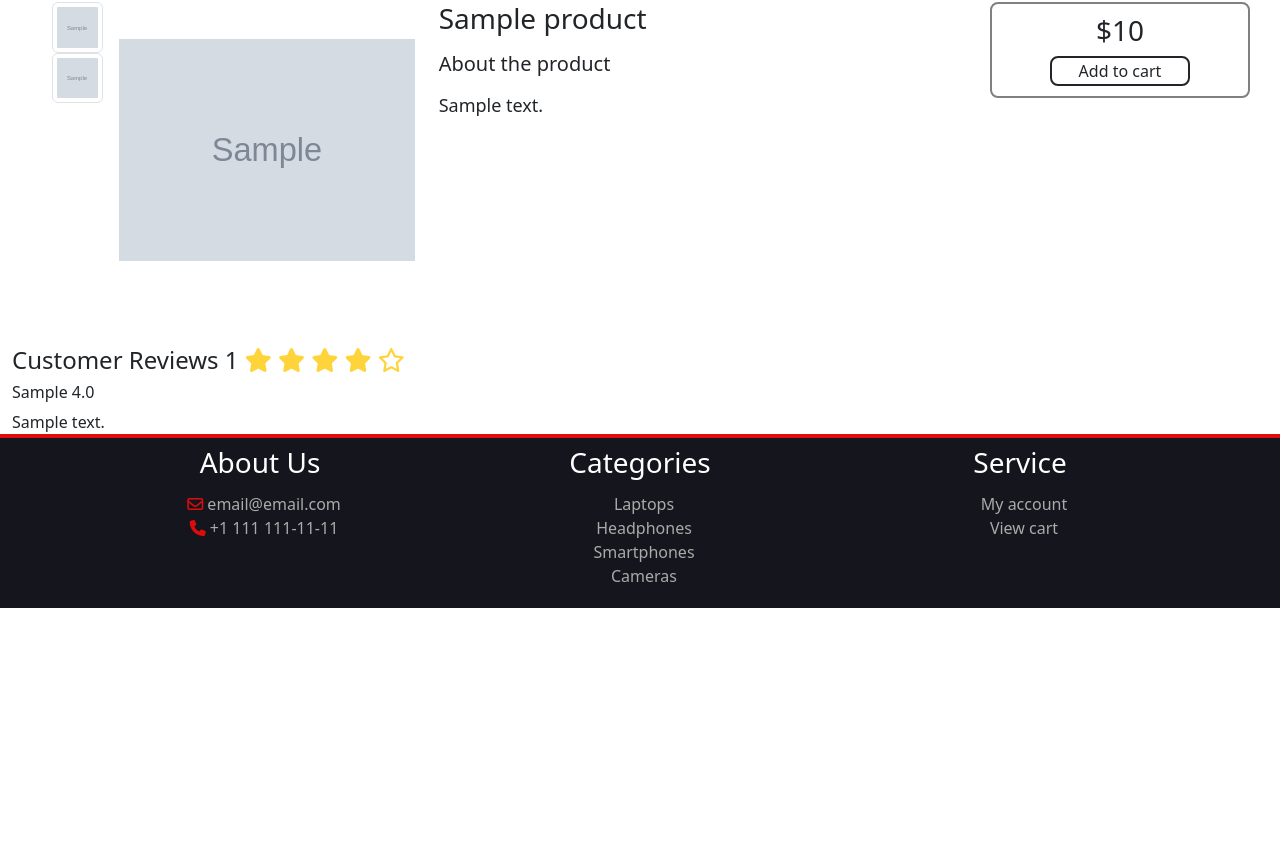
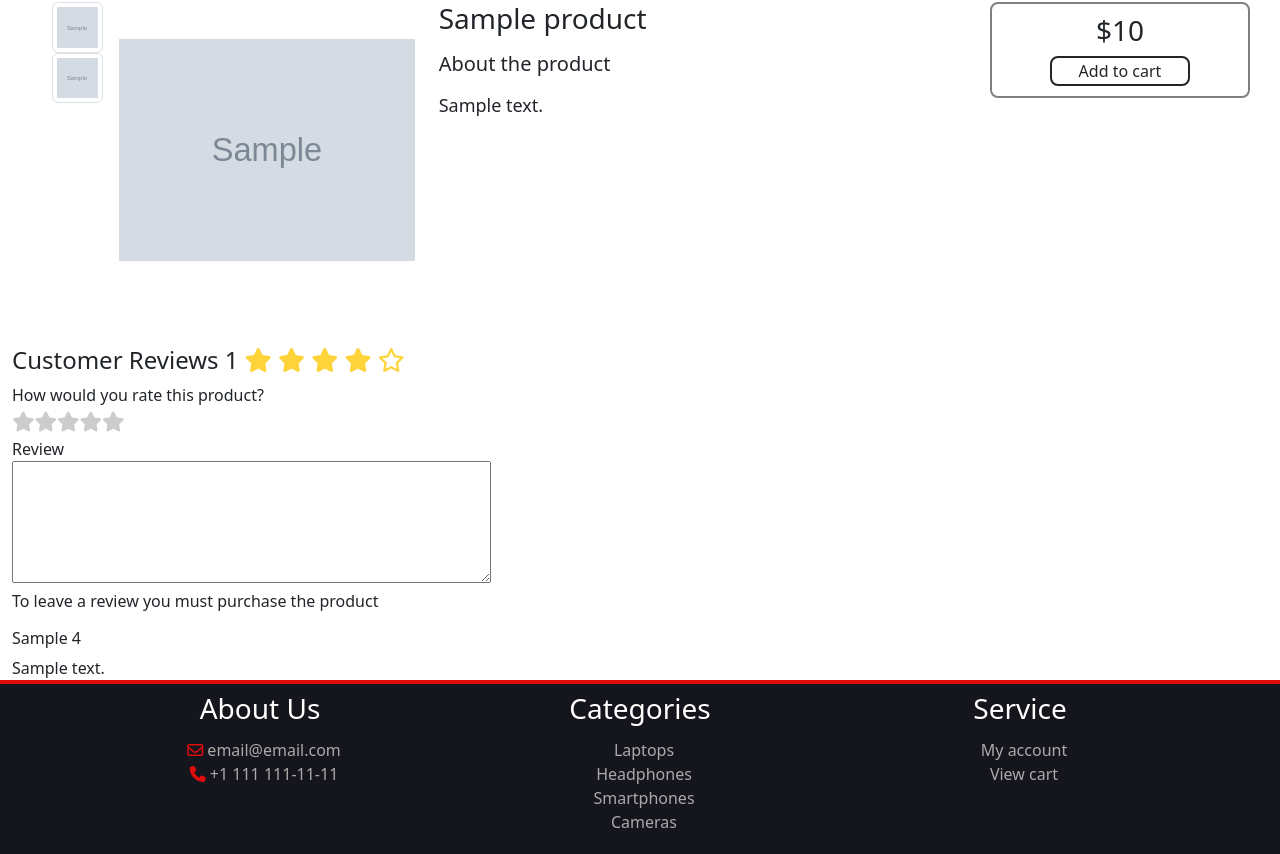
Before and after one commit to Artem19868/Internet-Store, a Django app: a page that uses internet_store/templates/store/product_detail.html in a window 1280 px wide. Shown: the part 206-1060 px from the top of the page. Before the commit the page ends 814 px from the top, so only its background shows below. Run offline with Django 5.2, Linux system fonts and the light colour scheme; tables that the repository leaves empty hold one stand-in row (values such as "Sample post"); grey boxes marked "Sample" are stand-in pictures; some libraries are stand-ins or nearby versions.

Commit message:
add the ability to leave reviews

```diff
--- a/internet_store/cart/models.py
+++ b/internet_store/cart/models.py
@@ -26,6 +26,7 @@ class CartItem(models.Model):
     amount = models.IntegerField( default=1, verbose_name='Amount')
     variations = models.ManyToManyField(Variation, blank=True, verbose_name='Product variations')
     is_active = models.BooleanField(default=True, verbose_name='Is active')
+    is_purchased = models.BooleanField(default=False, verbose_name='Is purchased')
 
     def __str__(self):
         return f'Product: {self.product}'
--- a/internet_store/orders/urls.py
+++ b/internet_store/orders/urls.py
@@ -2,6 +2,7 @@ from django.urls import path, include
 from. import views
 
 urlpatterns = [
-   path('/buy/<slug:product_slug>', views.buy, name='buy')
+   path('/buy/<slug:product_slug>', views.buy, name='buy'),
+   path('/write_review/<int:product_id>', views.write_review, name='write_review')
 
 ]
--- a/internet_store/static/css/product.css
+++ b/internet_store/static/css/product.css
@@ -60,6 +60,7 @@
     background-color: #212529;
     color: white;
 }
+
 /* Product detail styles */
 #product-detail{
     margin: 0, auto;
@@ -104,6 +105,33 @@
     font-size: 18px;
     font-weight: 400;
 }
+.rate {
+    display: flex;
+    flex-direction: row-reverse;
+    justify-content: flex-end;
+}
+
+.rate > input {
+    display: none;
+}
+
+.rate > label {
+    color: #ccc;
+    cursor: pointer;
+    font-size: 20px;
+}
+
+.rate > label::before {
+    content: '\f005';
+    font-family: 'Font Awesome 5 Free';
+    font-weight: 900;
+}
+
+.rate input:checked ~ label,
+.rate label:hover,
+.rate label:hover ~ label {
+    color: #ffb503;
+}
 /*Plus minus buttons styles*/
 .button-container .plus-button, .button-container .minus-button{
     width: 40px;
--- a/internet_store/static/js/purchase_button.js
+++ b/internet_store/static/js/purchase_button.js
@@ -1,9 +1,13 @@
 const purchaseButton = document.getElementById("product_purchase_button");
+
+if (!purchaseButton) {
+    console.error("Element with ID 'product_purchase_button' not found");
+} else {
     //Timer
     let timer = 20;
     const intervalId = setInterval(() => {
         purchaseButton.textContent = `Please wait ${timer} seconds`
-    if (timer <= 0){
+        if (timer <= 0) {
             clearInterval(intervalId);
             purchaseButton.removeAttribute('disabled');
             purchaseButton.textContent = "Buy";
@@ -12,6 +16,7 @@ const intervalId = setInterval(() => {
         timer--;
     }, 1000)
     //Click event
-purchaseButton.addEventListener('click', (event) =>{
+    purchaseButton.addEventListener('click', (event) => {
         return alert("This feature is currently unavailable")
     })
+}
--- a/internet_store/store/models.py
+++ b/internet_store/store/models.py
@@ -86,12 +86,13 @@ class Variation(models.Model):
 class ReviewRating(models.Model):
     objects = models.Manager()
 
-    user = models.ForeignKey(to=Users, on_delete=models.PROTECT, verbose_name='user')
-    product = models.ForeignKey(to=Product, on_delete=models.PROTECT, verbose_name='product')
+    user = models.ForeignKey(to=Users, on_delete=models.CASCADE, verbose_name='user')
+    product = models.ForeignKey(to=Product, on_delete=models.CASCADE, verbose_name='product')
     review = models.TextField(max_length=400, blank=True, verbose_name='review')
-    rating = models.FloatField(verbose_name='rating')
+    rating = models.IntegerField(verbose_name='rating')
     status = models.BooleanField(default=True, verbose_name='satus')
     created_at = models.DateTimeField(auto_now_add=True, verbose_name='created at')
+    # delete update field
     updated_at = models.DateTimeField(auto_now=True, verbose_name='updated at')
 
     def __str__(self):
--- a/internet_store/store/views.py
+++ b/internet_store/store/views.py
@@ -10,6 +10,7 @@ from category.models import Category
 def is_in_cart(request, product):
         in_cart = False
         cart_item_amount = 0
+        is_purchased = False
         if request.user.is_authenticated:
             cart_item = CartItem.objects.filter(
                 cart__user = request.user,
@@ -18,9 +19,11 @@ def is_in_cart(request, product):
             if cart_item:
                 in_cart = True
                 cart_item_amount = cart_item.amount
+                is_purchased = cart_item.is_purchased
         return {
             'in_cart': in_cart,
-            'cart_item_amount': cart_item_amount
+            'cart_item_amount': cart_item_amount,
+            'is_purchased': is_purchased
         }
 
 def paginator(request, product_list, products_per_page):
@@ -134,6 +137,7 @@ def detail_view(request, category_slug, product_slug):
        'product': product,
        'in_cart': cart_data['in_cart'],
        'cart_item_amount': cart_data['cart_item_amount'],
+       'is_purchased': cart_data['is_purchased'],
        'reviews': reviews,
        'reviews_count': reviews_rating_data['count_reviews'],
        'rating': reviews_rating_data['rating'],
--- a/internet_store/templates/store/product_detail.html
+++ b/internet_store/templates/store/product_detail.html
@@ -1,69 +1,139 @@
-{% extends "base.html" %}
+{% extends 'base.html' %}
 
-{%block content%}
+{% block content %}
   <div class="container-fluid mt-5" id="product-detail">
     <div class="row">
       <div class="col-1" id="photo-gallery">
         <ul>
           <li>
-                    <img src="{{ product.product_image.url }}" alt="{{ product.name }}" class="gallery-photo img-thumbnail">
+            <img src="{{ product.product_image.url }}" alt="{{ product.name }}" class="gallery-photo img-thumbnail" />
           </li>
           {% for gallery_image in product_gallery %}
             <li>
-                        <img src="{{gallery_image.image.url}}" alt="{{gallery_image.product.product_name}}" class="gallery-photo img-thumbnail">
+              <img src="{{ gallery_image.image.url }}" alt="{{ gallery_image.product.product_name }}" class="gallery-photo img-thumbnail" />
             </li>
           {% endfor %}
         </ul>
       </div>
       <div class="col-3 main-photo">
-            <img src="{{ product.product_image.url }}" alt="{{ product.name }}" id="main-photo" class="img-fluid w-100 main-photo">
+        <img src="{{ product.product_image.url }}" alt="{{ product.name }}" id="main-photo" class="img-fluid w-100 main-photo" />
       </div>
       <div class="col-5 information">
         <h3>{{ product.product_name }}</h3>
         <h5 class="mt-3 mb-3">About the product</h5>
-            <div class="product-description">{{product.product_description}}</div>
+        <div class="product-description">{{ product.product_description }}</div>
       </div>
       <div class="col-3 cart-buy">
         <div class="cart-controls button-container card">
           <h3 class="price">${{ product.price }}</h3>
           {% if in_cart and cart_item_amount > 0 %}
             <div class="quantity-selector">
-                    <button class="minus-button"
-                            data-product-id="{{ product.id }}">−</button>
+              <button class="minus-button" data-product-id="{{ product.id }}">−</button>
               <span class="quantity" data-product-id="{{ product.id }}">Amount: {{ cart_item_amount }}</span>
-                    <button class="plus-button"
-                            data-product-id="{{ product.id }}">+</button>
+              <button class="plus-button" data-product-id="{{ product.id }}">+</button>
             </div>
           {% else %}
-                  <button class="add-to-cart text-center"
-                          data-product-id="{{ product.id }}">
-                    Add to cart
-                  </button>
+            <button class="add-to-cart text-center" data-product-id="{{ product.id }}">Add to cart</button>
           {% endif %}
         </div>
       </div>
     </div>
-    <!-- Reviews -->
+    <!-- Reviews and review form -->
     <div class="row mt-4">
       <div class="col-12">
         <h4>
           Customer Reviews
-                <span>{{reviews_count}}</span>
+          <span>{{ reviews_count }}</span>
           <span>
-                    <i class="{% if rating < 0.5 %}fa-regular fa-star{% elif rating >= 0.5 and rating < 1 %}fa-solid fa-star-half-stroke {%else%}fa-solid fa-star {% endif %}" style="color: #FFD43B;"></i>
-                    <i class="{% if rating < 1.5 %}fa-regular fa-star{% elif rating >= 1.5 and rating < 2 %}fa-solid fa-star-half-stroke {%else%}fa-solid fa-star {% endif %}" style="color: #FFD43B;"></i>
-                    <i class="{% if rating < 2.5 %}fa-regular fa-star{% elif rating >= 2.5 and rating < 3 %}fa-solid fa-star-half-stroke {%else%}fa-solid fa-star {% endif %}" style="color: #FFD43B;"></i>
-                    <i class="{% if rating < 3.5 %}fa-regular fa-star{% elif rating >= 3.5 and rating < 4 %}fa-solid fa-star-half-stroke {%else%}fa-solid fa-star {% endif %}" style="color: #FFD43B;"></i>
-                    <i class="{% if rating < 4.5 %}fa-regular fa-star{% elif rating >= 4.5 and rating < 5 %}fa-solid fa-star-half-stroke {%else%}fa-solid fa-star {% endif %}" style="color: #FFD43B;"></i>
+            <i class="{% if rating < 0.5 %}
+                fa-regular fa-star
+              {% elif rating >= 0.5 and rating < 1 %}
+                fa-solid fa-star-half-stroke
+              {% else %}
+                fa-solid fa-star
+              {% endif %}"
+              style="color: #FFD43B;">
+
+            </i>
+            <i class="{% if rating < 1.5 %}
+                fa-regular fa-star
+              {% elif rating >= 1.5 and rating < 2 %}
+                fa-solid fa-star-half-stroke
+              {% else %}
+                fa-solid fa-star
+              {% endif %}"
+              style="color: #FFD43B;">
+
+            </i>
+            <i class="{% if rating < 2.5 %}
+                fa-regular fa-star
+              {% elif rating >= 2.5 and rating < 3 %}
+                fa-solid fa-star-half-stroke
+              {% else %}
+                fa-solid fa-star
+              {% endif %}"
+              style="color: #FFD43B;">
+
+            </i>
+            <i class="{% if rating < 3.5 %}
+                fa-regular fa-star
+              {% elif rating >= 3.5 and rating < 4 %}
+                fa-solid fa-star-half-stroke
+              {% else %}
+                fa-solid fa-star
+              {% endif %}"
+              style="color: #FFD43B;">
+
+            </i>
+            <i class="{% if rating < 4.5 %}
+                fa-regular fa-star
+              {% elif rating >= 4.5 and rating < 5 %}
+                fa-solid fa-star-half-stroke
+              {% else %}
+                fa-solid fa-star
+              {% endif %}"
+              style="color: #FFD43B;">
+
+            </i>
           </span>
         </h4>
+
+        <!-- Review form -->
+        <form action="{% url 'write_review' product_id=product.id%}" method="post">
+          {% csrf_token %}
+          <label>How would you rate this product?</label><br />
+          <div class="rate">
+                <!-- Reverse order: 5 → 1 -->
+                <input type="radio" id="rating5" name="rating" value="5" required />
+                <label for="rating5" title="5"></label>
+                <input type="radio" id="rating4" name="rating" value="4" required />
+                <label for="rating4" title="4"></label>
+                <input type="radio" id="rating3" name="rating" value="3" required />
+                <label for="rating3" title="3"></label>
+                <input type="radio" id="rating2" name="rating" value="2" required />
+                <label for="rating2" title="2"></label>
+                <input type="radio" id="rating1" name="rating" value="1" required />
+                <label for="rating1" title="1"></label>
+          </div>
+
+          Review
+          <br />
+          <textarea name="review" cols="50" rows="5"></textarea>
+          <br>
+          {% if is_purchased %}
+            <button type="submit" class="btn btn-primary">Leave feedback</button>
+          {%else%}
+            <p>To leave a review you must purchase the product</p>
+          {% endif %}
+        </form>
+
         {% for review in reviews %}
           <div>
-                <h6>{{review.user}}  {{review.rating}}</h6>
-                {{review}}
+            <h6>{{ review.user }} {{ review.rating }}</h6>
+            {{ review }}
           </div>
         {% endfor %}
       </div>
     </div>
   </div>
-{%endblock%}
+{% endblock %}
```
Also changed, not shown: internet_store/orders/views.py (+16 -2 lines), internet_store/store/forms.py (added, +7 -0 lines), internet_store/cart/migrations/0003_cartitem_is_purchased.py (added), internet_store/store/migrations/0005_alter_reviewrating_product_alter_reviewrating_rating_and_more.py (added). Lines whose indentation alone changed are shown as unchanged.
